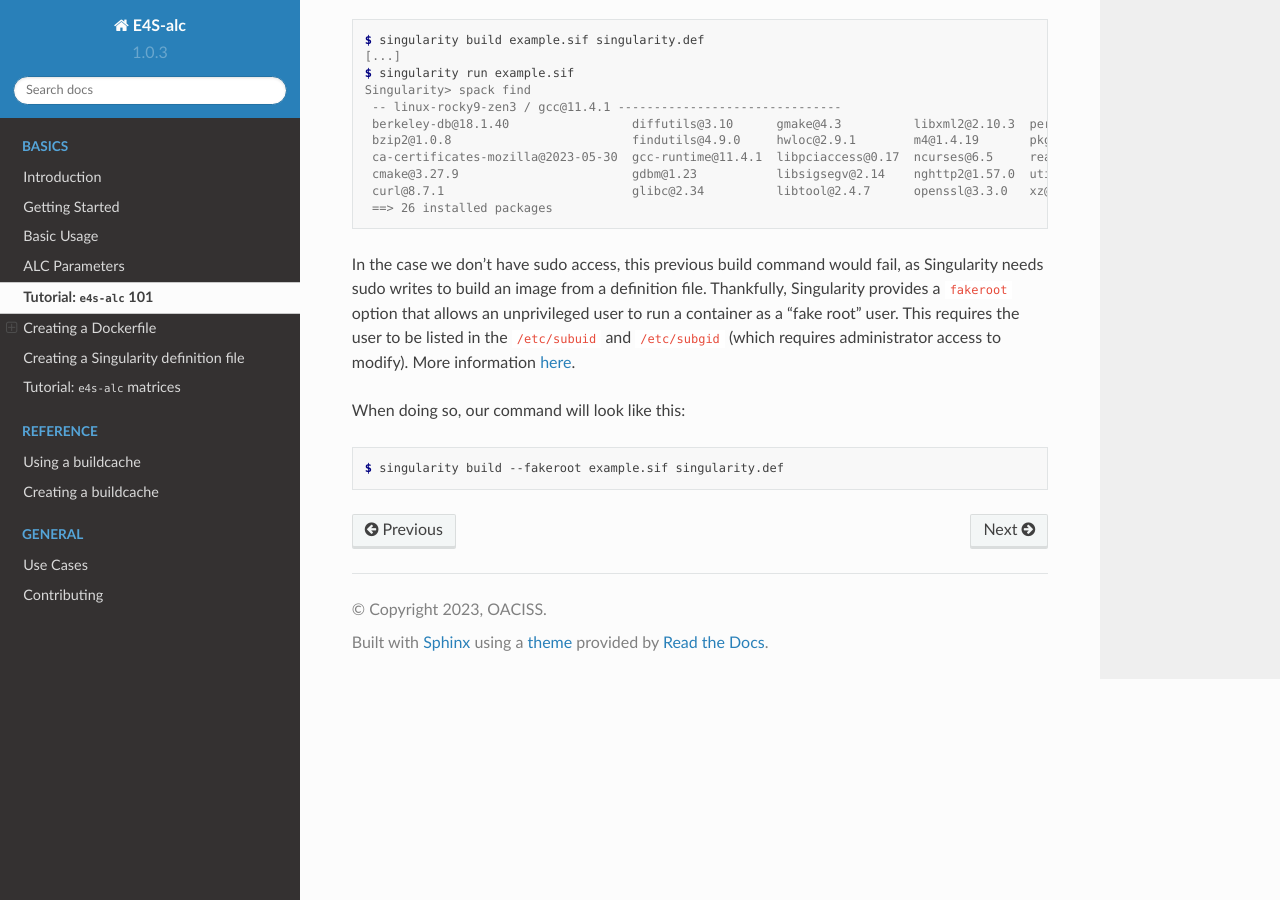
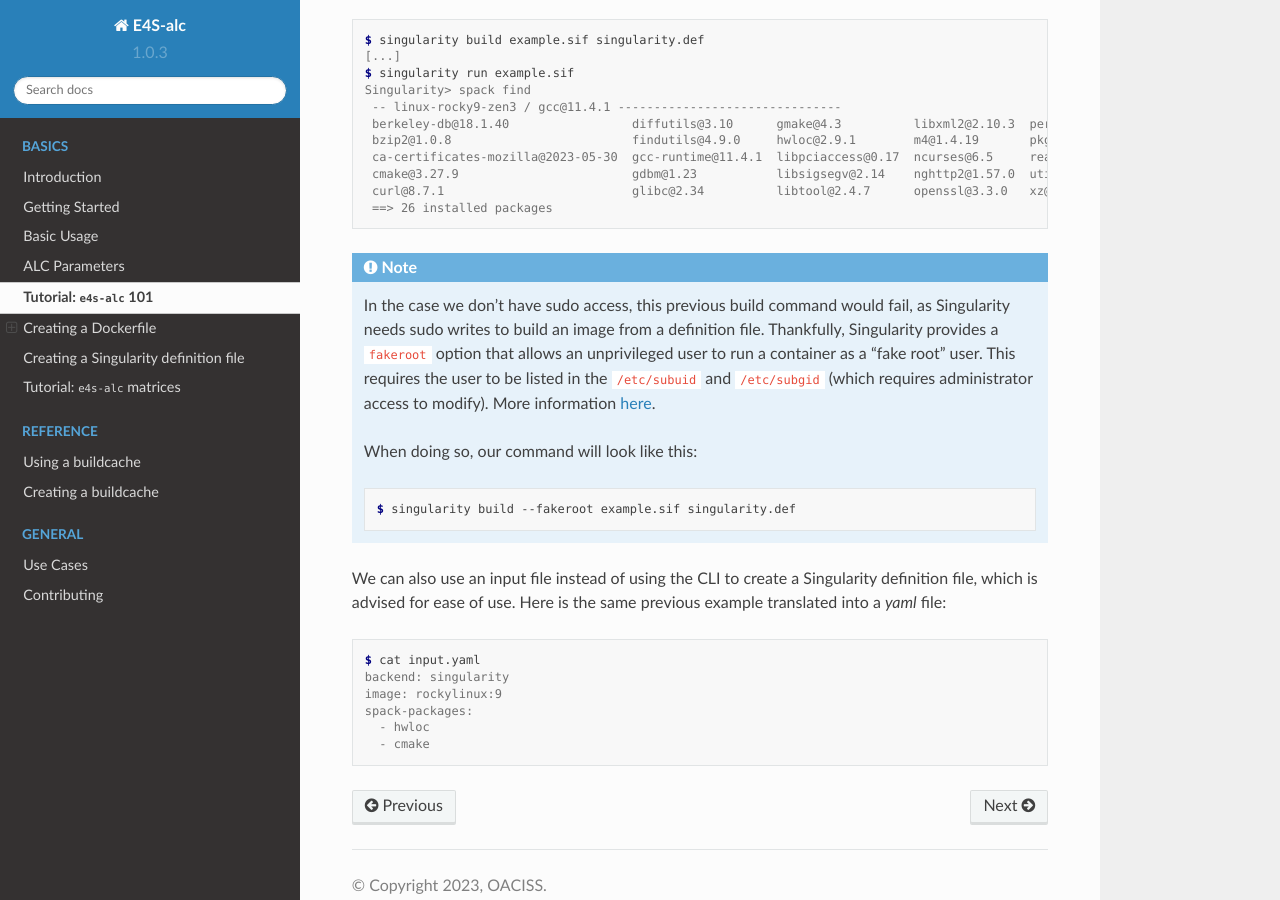
Before and after one commit to E4S-Project/e4s-alc, a Sphinx documentation site: the page built from docs/basics/tutorial_101.rst, in a window 1280 px wide and 900 px high, scrolled down 3563 px. Built offline with Sphinx 7.4.7 and the Read the Docs theme 2.0.0, drawn with Linux system fonts in a browser that asks for light colours.

Commit message:
updated tutorial doc to include input file example + cosmetics for readibility

```diff
--- a/docs/basics/tutorial_101.rst
+++ b/docs/basics/tutorial_101.rst
@@ -194,10 +194,25 @@ Then we can use singularity to build, run and inspect our image:
     curl@8.7.1                          glibc@2.34          libtool@2.4.7      openssl@3.3.0   xz@5.4.6
     ==> 26 installed packages
 
-In the case we don't have sudo access, this previous build command would fail, as Singularity needs sudo writes to build an image from a definition file. Thankfully, Singularity provides a ``fakeroot`` option that allows an unprivileged user to run a container as a "fake root" user. This requires the user to be listed in the ``/etc/subuid`` and ``/etc/subgid`` (which requires administrator access to modify). More information `here <https://docs.sylabs.io/guides/3.3/user-guide/fakeroot.html>`_.
+.. note::
 
-When doing so, our command will look like this:
+    In the case we don't have sudo access, this previous build command would fail, as Singularity needs sudo writes to build an image from a definition file. Thankfully, Singularity provides a ``fakeroot`` option that allows an unprivileged user to run a container as a "fake root" user. This requires the user to be listed in the ``/etc/subuid`` and ``/etc/subgid`` (which requires administrator access to modify). More information `here <https://docs.sylabs.io/guides/3.3/user-guide/fakeroot.html>`_.
+
+    When doing so, our command will look like this:
+
+    .. code-block:: console
+
+       $ singularity build --fakeroot example.sif singularity.def
+
+
+We can also use an input file instead of using the CLI to create a Singularity definition file, which is advised for ease of use.
+Here is the same previous example translated into a `yaml` file:
 
 .. code-block:: console
 
-   $ singularity build --fakeroot example.sif singularity.def
+   $ cat input.yaml
+   backend: singularity
+   image: rockylinux:9
+   spack-packages:
+     - hwloc
+     - cmake
```
